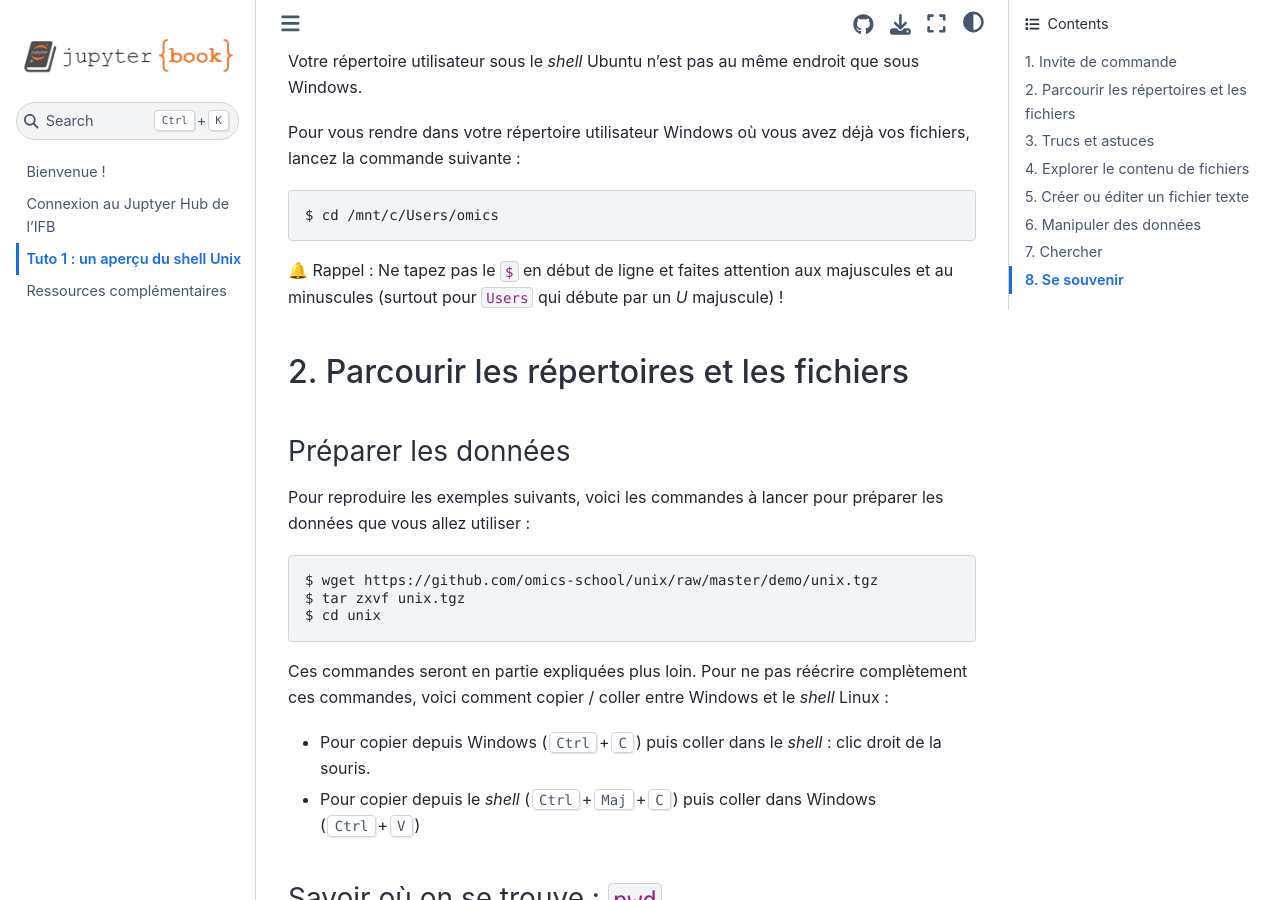
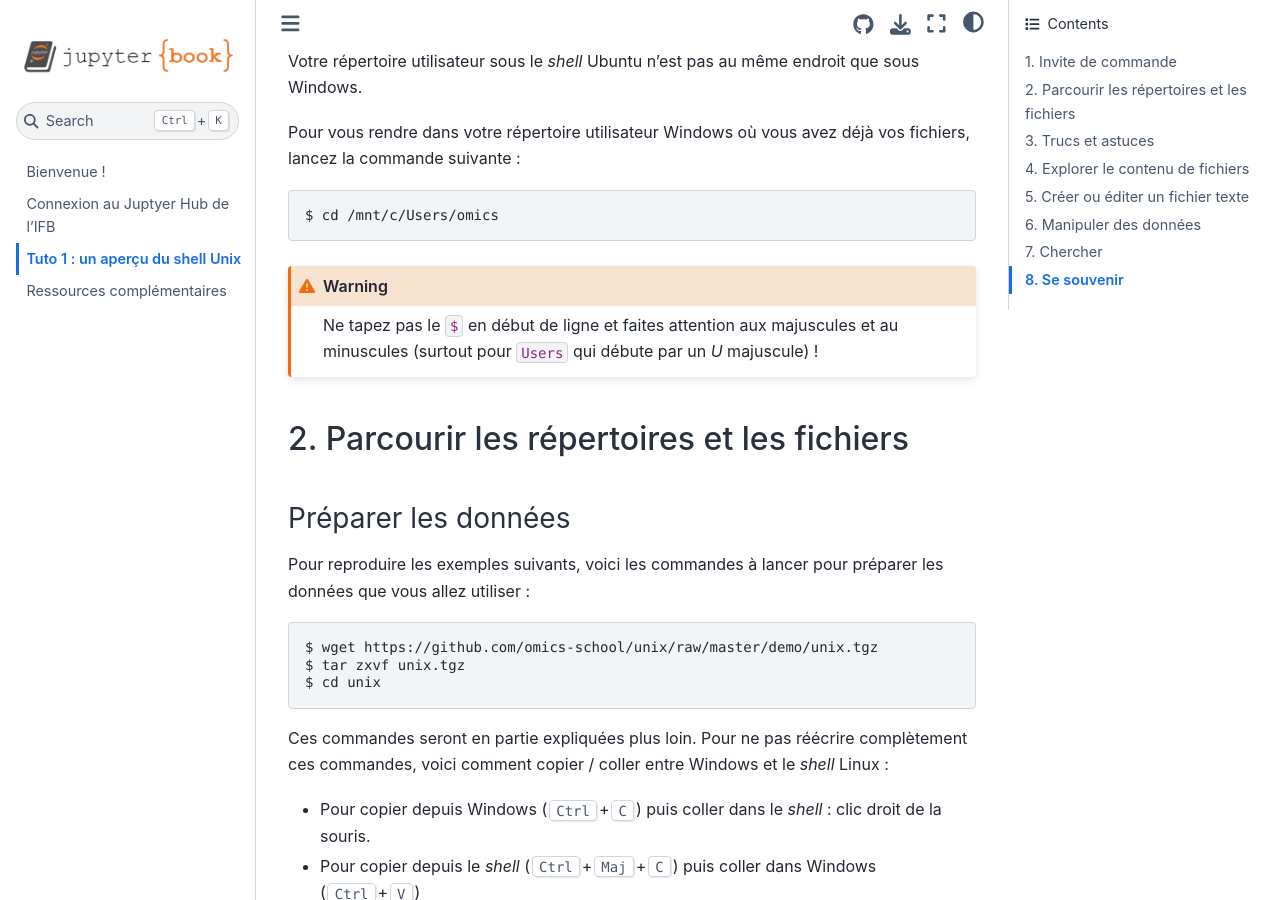
Before and after one commit to pierrepo/unix-tutorial, a Jupyter Book: the page built from tutorial_1/tutorial.md, in a window 1280 px wide and 900 px high, scrolled down 2464 px. Built offline with Jupyter Book 1.0.4 settings and Sphinx 7.4.7 and the Sphinx Book theme 1.1.4, drawn with Linux system fonts in a browser that asks for light colours.

Commit message:
Add warning box

````diff
--- a/tutorial_1/tutorial.md
+++ b/tutorial_1/tutorial.md
@@ -67,7 +67,11 @@ Pour vous rendre dans votre répertoire utilisateur Windows où vous avez déjà
 $ cd /mnt/c/Users/omics
 ```
 
-🔔 Rappel : Ne tapez pas le `$` en début de ligne et faites attention aux majuscules et au minuscules (surtout pour `Users` qui débute par un *U* majuscule) !
+```{warning}
+Ne tapez pas le `$` en début de ligne et faites attention aux majuscules et au minuscules (surtout pour `Users` qui débute par un *U* majuscule) !
+```
+
+
 
 
 ## 2. Parcourir les répertoires et les fichiers
````
